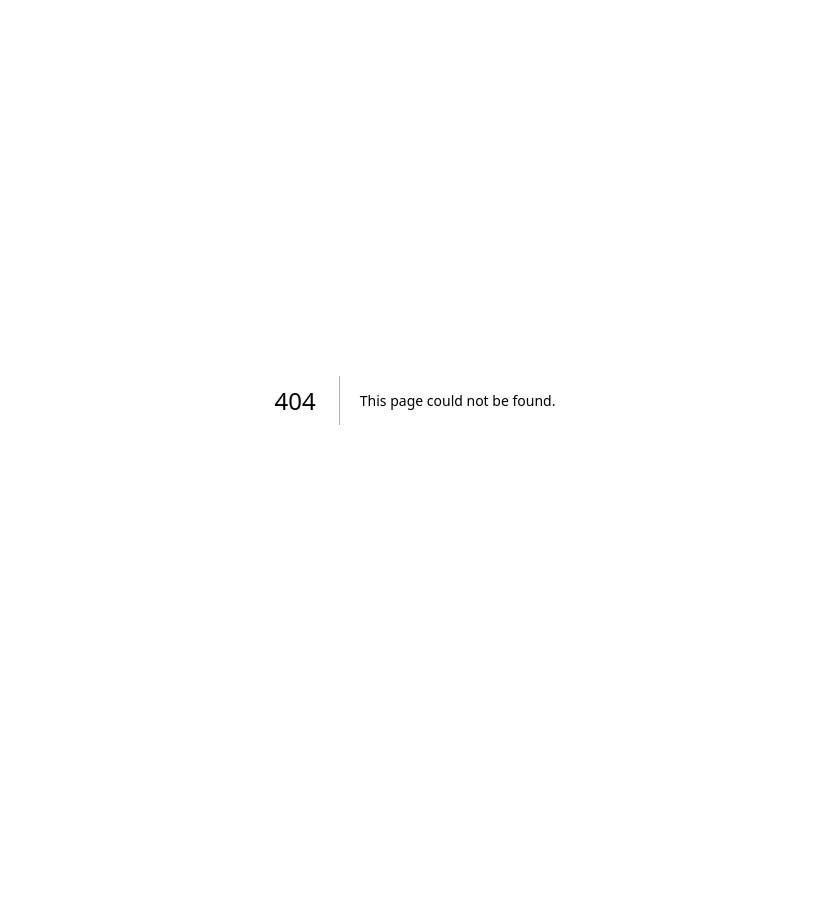
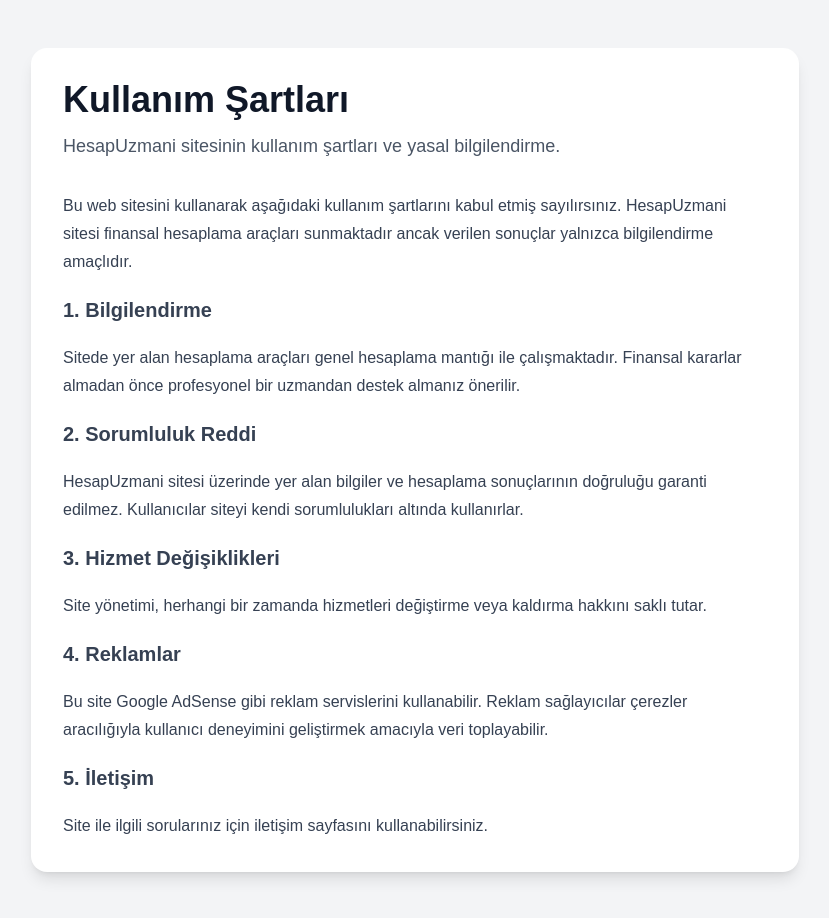
Before and after one commit to erkanckr455/kolayhesapla, a Next.js app: page /kullanim-sartlari in a window 1280 px wide. Before the commit this address had no page. Shown: the whole page, without its empty margins (225-1054 px from the left). Before the commit the page ends 800 px from the top, so only its background shows below. Built offline with nearby package versions, Linux system fonts and the light colour scheme.

Commit message:
Kullanim sartlari sayfasi eklendi

```diff
--- /dev/null
+++ b/app/kullanim-sartlari/page.tsx
@@ -0,0 +1,52 @@
+import CalculatorLayout from "../components/CalculatorLayout"
+
+export default function Page() {
+  return (
+    <CalculatorLayout
+      title="Kullanım Şartları"
+      description="HesapUzmani sitesinin kullanım şartları ve yasal bilgilendirme."
+    >
+      <div className="mt-6 text-gray-700 leading-7 space-y-5">
+
+        <p>
+          Bu web sitesini kullanarak aşağıdaki kullanım şartlarını kabul etmiş
+          sayılırsınız. HesapUzmani sitesi finansal hesaplama araçları
+          sunmaktadır ancak verilen sonuçlar yalnızca bilgilendirme amaçlıdır.
+        </p>
+
+        <h2 className="text-xl font-semibold">1. Bilgilendirme</h2>
+        <p>
+          Sitede yer alan hesaplama araçları genel hesaplama mantığı ile
+          çalışmaktadır. Finansal kararlar almadan önce profesyonel bir
+          uzmandan destek almanız önerilir.
+        </p>
+
+        <h2 className="text-xl font-semibold">2. Sorumluluk Reddi</h2>
+        <p>
+          HesapUzmani sitesi üzerinde yer alan bilgiler ve hesaplama
+          sonuçlarının doğruluğu garanti edilmez. Kullanıcılar siteyi kendi
+          sorumlulukları altında kullanırlar.
+        </p>
+
+        <h2 className="text-xl font-semibold">3. Hizmet Değişiklikleri</h2>
+        <p>
+          Site yönetimi, herhangi bir zamanda hizmetleri değiştirme veya
+          kaldırma hakkını saklı tutar.
+        </p>
+
+        <h2 className="text-xl font-semibold">4. Reklamlar</h2>
+        <p>
+          Bu site Google AdSense gibi reklam servislerini kullanabilir.
+          Reklam sağlayıcılar çerezler aracılığıyla kullanıcı deneyimini
+          geliştirmek amacıyla veri toplayabilir.
+        </p>
+
+        <h2 className="text-xl font-semibold">5. İletişim</h2>
+        <p>
+          Site ile ilgili sorularınız için iletişim sayfasını kullanabilirsiniz.
+        </p>
+
+      </div>
+    </CalculatorLayout>
+  )
+}
```
